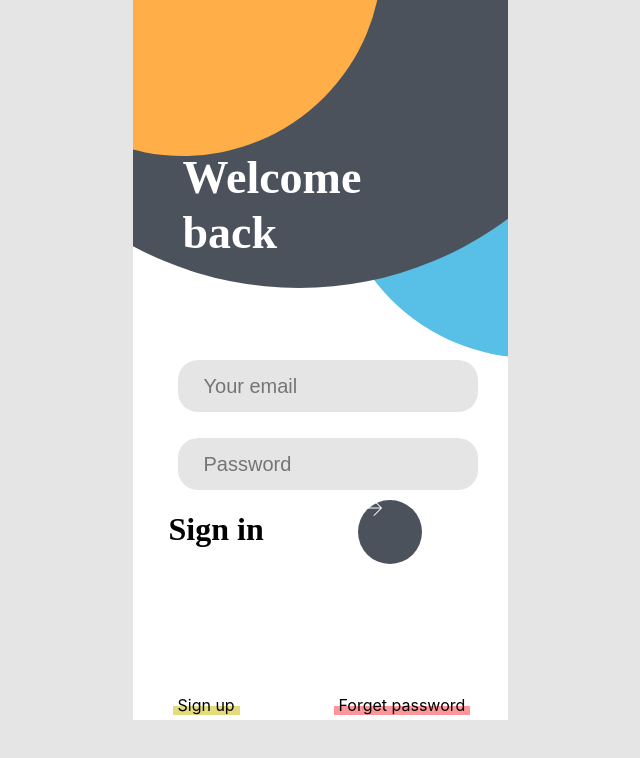
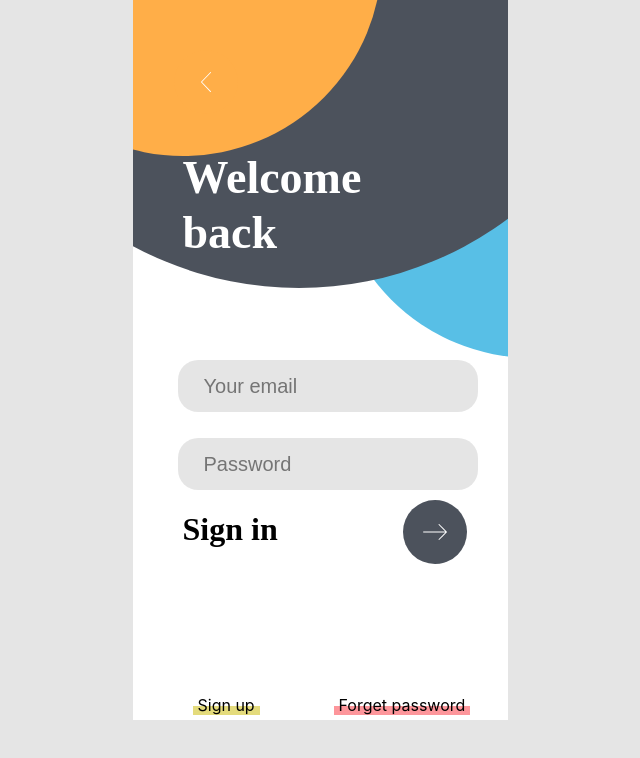
Before and after one commit to anonscodex/firstproject, a plain HTML site: page index.html in a window 1280 px wide. Shown: the whole page, without its empty margins (320-960 px from the left). Drawn offline with Linux system fonts and the light colour scheme.

Commit message:
done with index page

```diff
--- a/index.html
+++ b/index.html
@@ -9,6 +9,13 @@
 </head>
 <body>
     <div class="container">
+
+        <a href="#" class="back">
+            <svg width="10" height="21" viewBox="0 0 10 21" fill="none" xmlns="http://www.w3.org/2000/svg">
+                <path d="M0.99347 10.007L9.88463 0.704919C10.0433 0.538391 10.0376 0.274525 9.87162 0.115307C9.70642 -0.0439117 9.44273 -0.0369925 9.28241 0.128324L0.115347 9.71868C-0.0384489 9.87993 -0.0384489 10.134 0.115347 10.2953L9.28241 19.8857C9.3646 19.9712 9.47367 20.0144 9.58352 20.0144C9.68688 20.0144 9.79107 19.9761 9.87162 19.8987C10.0376 19.7395 10.0433 19.4756 9.88463 19.3091L0.99347 10.007Z" fill="white"/>
+            </svg>
+        </a>
+
         <header>
             <div class="circlea"></div>
             <div class="circleb"></div>
--- a/style.css
+++ b/style.css
@@ -18,6 +18,20 @@ body{
     margin:auto;
    background-color: white;
    z-index:0;
+}
+
+.back {
+    background-color: #FFAE48;
+    border-radius: 50%;
+    position: absolute;
+    right: 270px;
+    top: 50px;
+    display: flex;
+    justify-content: center;
+    align-items: center;
+    width: 64px;
+    height: 64px;
+    z-index: 1;
 }
 
 
@@ -101,11 +115,13 @@ body{
     background: #4C525C;
     border-radius: 50%;
     position: absolute;
+    left: 270px;
+    top: 500px;
+    display: flex;
+    justify-content: center;
+    align-items: center;
     width: 64px;
     height: 64px;
-    left: 225px;
-    top: 500px;
-    color: red;
 
 }
 
@@ -115,7 +131,7 @@ h3{
     position: absolute;
     width: 106px;
     height: 38px;
-    left: 36px;
+    left: 50px;
     top: 510px;
     font-family: 'poppins';
     font-style: normal;
@@ -155,7 +171,7 @@ a {
     position: absolute;
     color: #000000;
     padding: 5px;
-    left:-60px;
+    left:-40px;
   }
 
 
```
